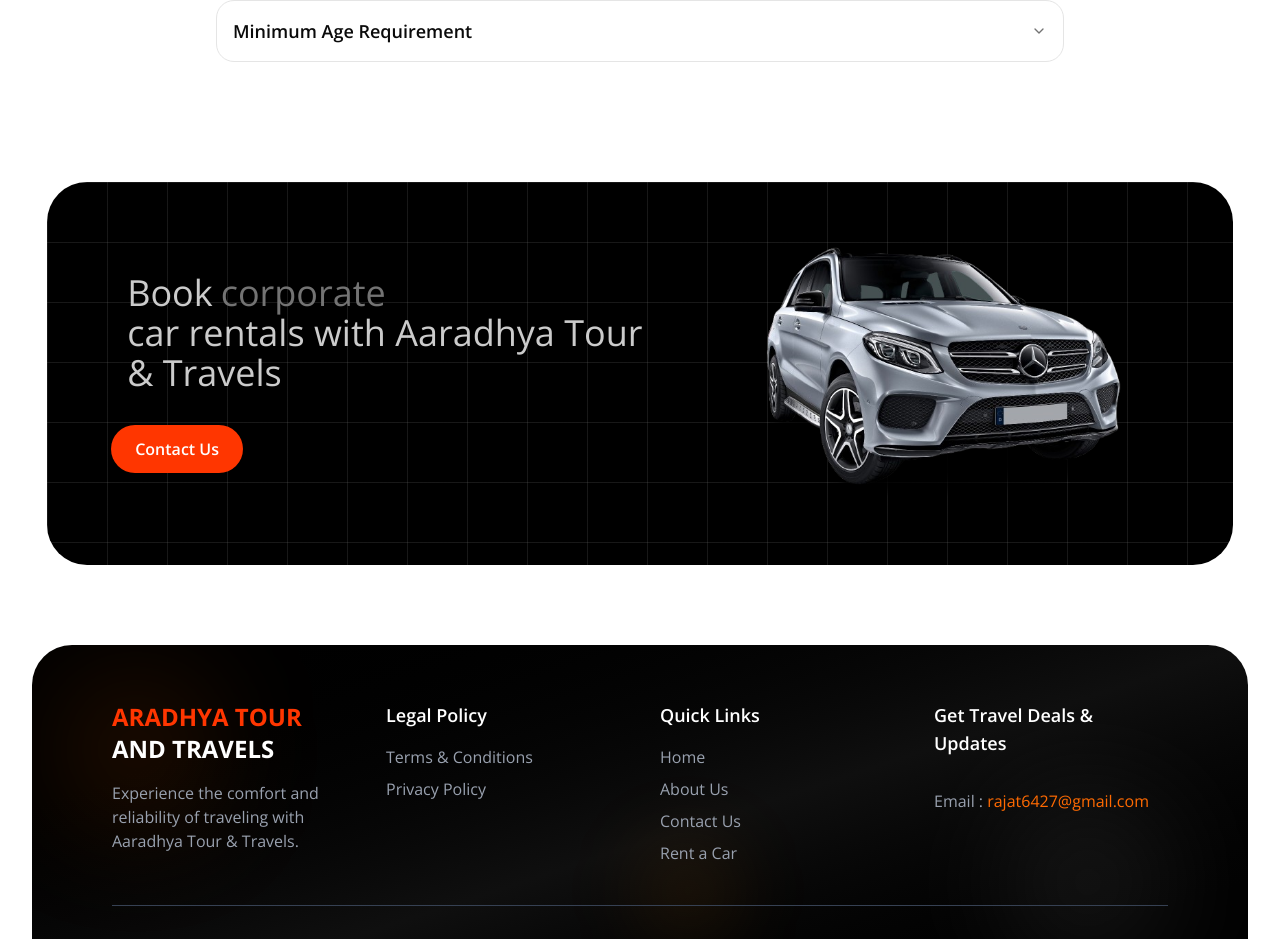
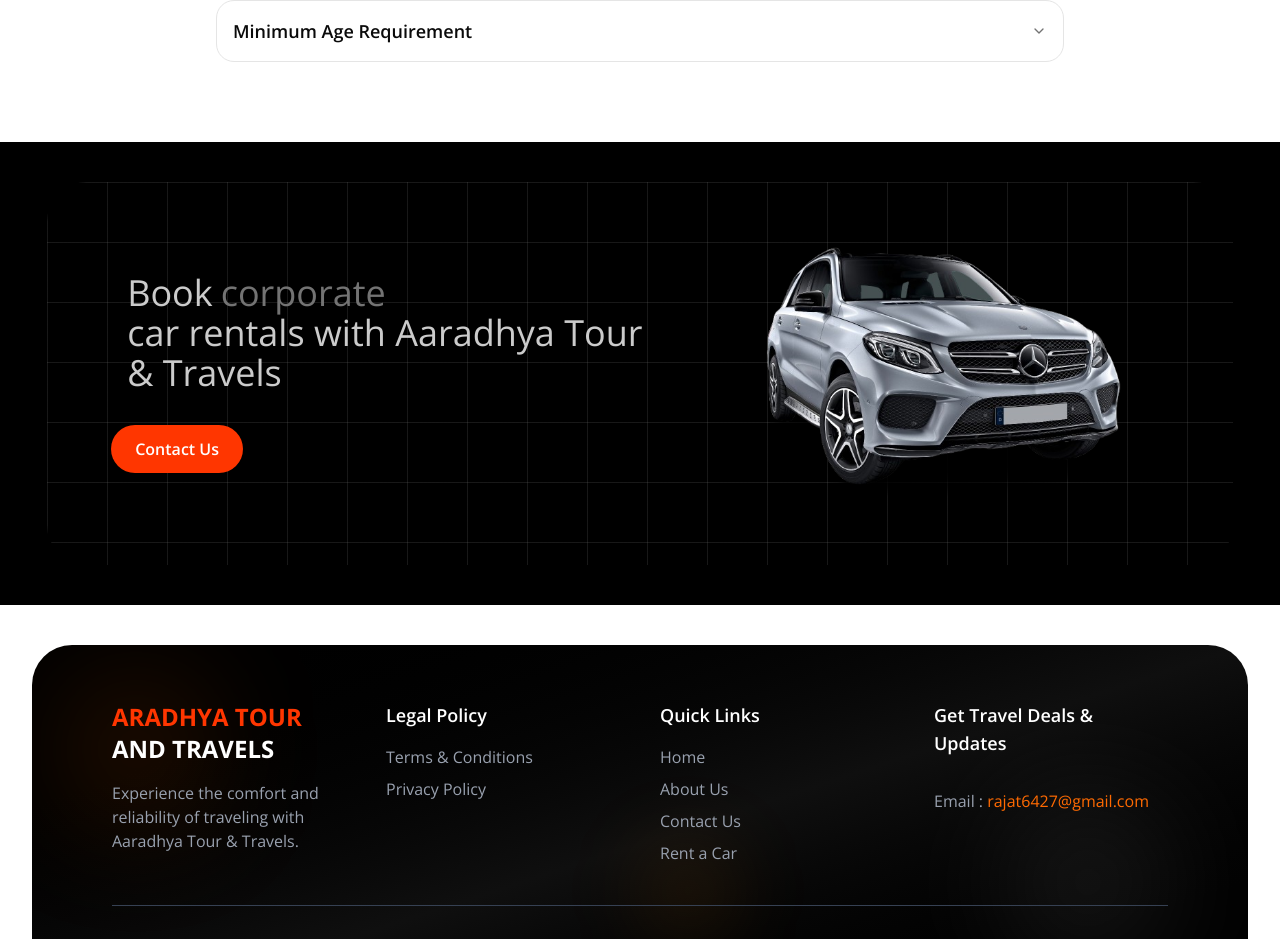
Before and after one commit to rajat6427-bot/Aaradhya-Tour-Travels, a Next.js app: page /about in a window 1280 px wide. Shown: the part 3056-3995 px from the top of the page. Built offline with nearby package versions, Linux system fonts and the light colour scheme.

Commit message:
Update Last.jsx

```diff
--- a/components/Last.jsx
+++ b/components/Last.jsx
@@ -1,9 +1,10 @@
 import Image from "next/image";
 import Link from "next/link";
 import { FlipWord } from "./FlipWord";
+import HoverButton from "./HoverButton";
 const Last = () => {
     return (
-        <div className="w-full flex justify-center px-4 py-10">
+        <div className="w-full flex justify-center bg-black px-4 py-10">
 
             {/* Main Black Box */}
             <div
@@ -30,14 +31,14 @@ const Last = () => {
 
                     {/* LEFT TEXT */}
                     <div className="max-w-xl text-white">
-                        <FlipWord/>
+                        <FlipWord />
 
                         {/* BUTTONS */}
                         <div className="mt-8 flex items-center gap-4">
-                            <Link href="/contact"><button onMouseEnter={() => window.cursor?.enter()}
-                                onMouseLeave={() => window.cursor?.leave()} className="bg-[#FF3600] cursor-pointer hover:bg-[#FF3600]/60 active:bg-[#FF3600]/60 transition text-white font-semibold px-6 py-3 rounded-full">
-                                Contact Us
-                            </button></Link>
+                            <Link href="/contact">
+                                <HoverButton>Contact Us</HoverButton>
+                            </Link>
+
 
                         </div>
                     </div>
```
